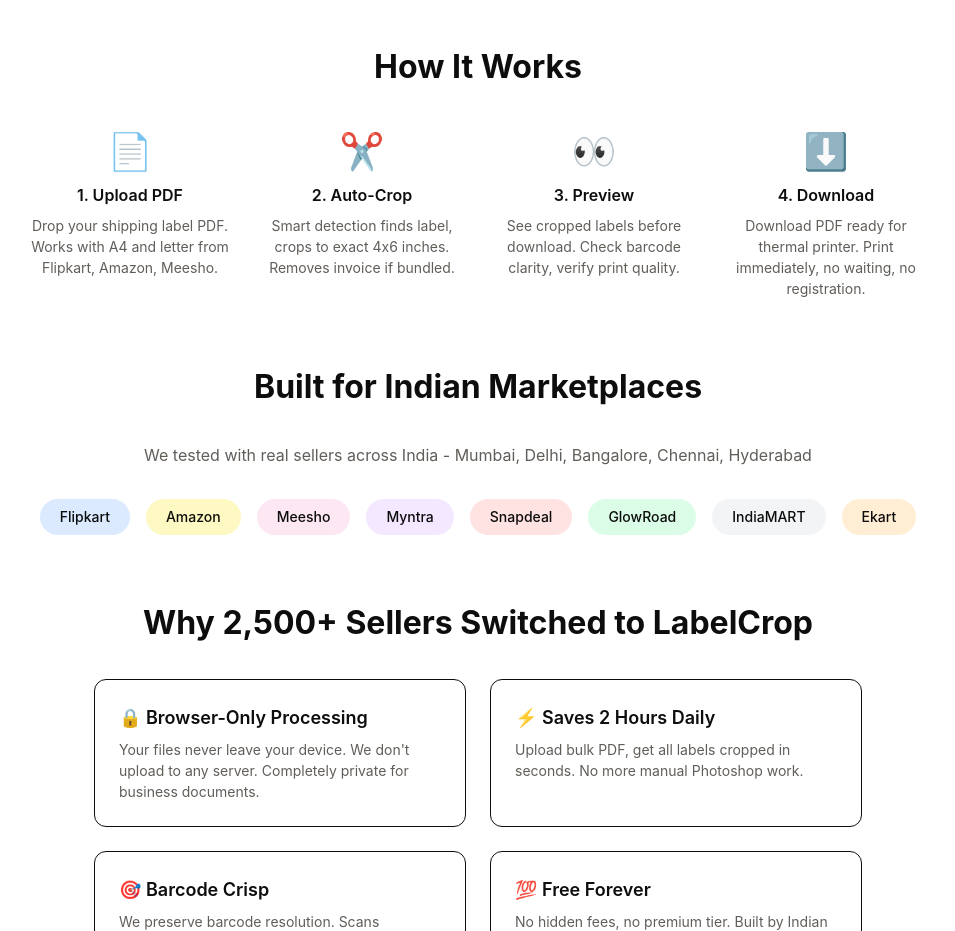
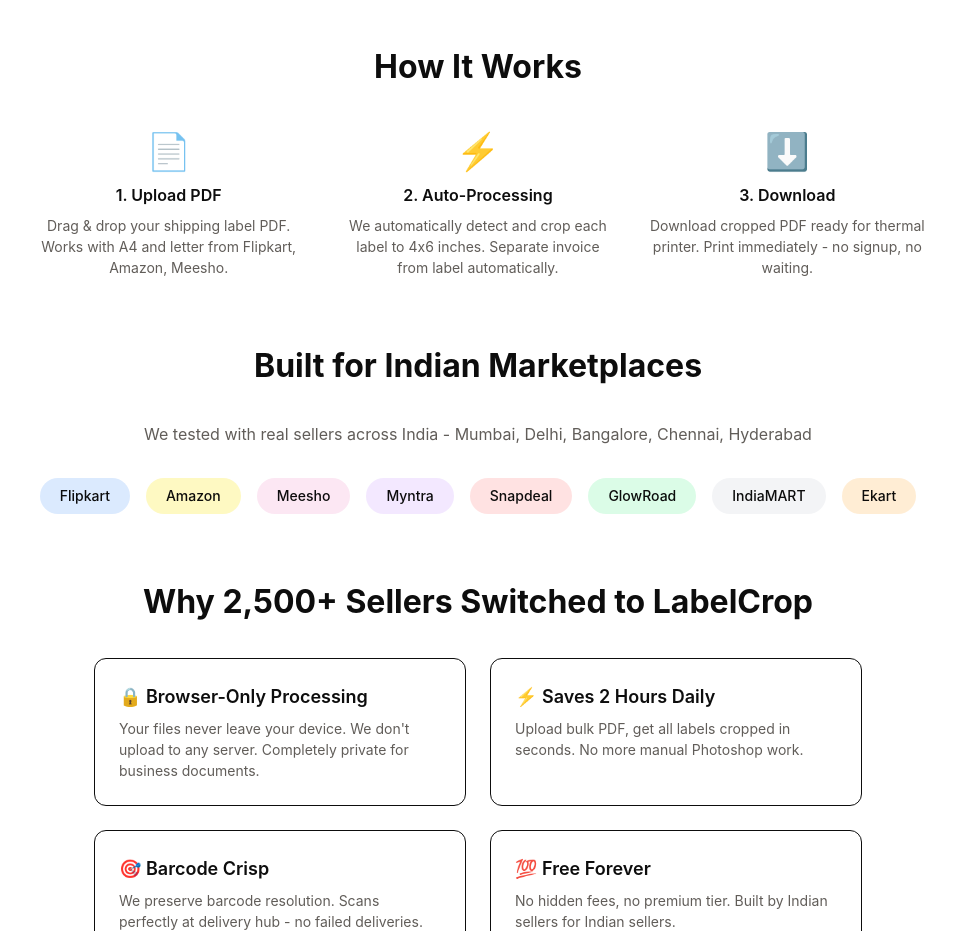
Before and after one commit to shibliezaan/ecrop, a Next.js app: page / in a window 1280 px wide. Shown: the part 1560-2491 px from the top of the page, without its empty margins (162-1117 px from the left). Built offline with nearby package versions, Linux system fonts and the light colour scheme.

Commit message:
Fix: Simplify How It Works to 3 steps (upload, auto-process, download)

```diff
--- a/app/page.tsx
+++ b/app/page.tsx
@@ -99,26 +99,21 @@
 
       <section className="max-w-4xl mx-auto mb-16">
         <h2 className="text-[32px] font-bold text-center mb-10">How It Works</h2>
-        <div className="grid grid-cols-1 md:grid-cols-4 gap-8">
+        <div className="grid grid-cols-1 md:grid-cols-3 gap-8">
           <div className="text-center">
             <div className="text-4xl mb-3">📄</div>
             <h3 className="text-[16px] font-semibold mb-2">1. Upload PDF</h3>
-            <p className="text-[14px] text-warm-gray-500">Drop your shipping label PDF. Works with A4 and letter from Flipkart, Amazon, Meesho.</p>
+            <p className="text-[14px] text-warm-gray-500">Drag & drop your shipping label PDF. Works with A4 and letter from Flipkart, Amazon, Meesho.</p>
           </div>
           <div className="text-center">
-            <div className="text-4xl mb-3">✂️</div>
-            <h3 className="text-[16px] font-semibold mb-2">2. Auto-Crop</h3>
-            <p className="text-[14px] text-warm-gray-500">Smart detection finds label, crops to exact 4x6 inches. Removes invoice if bundled.</p>
-          </div>
-          <div className="text-center">
-            <div className="text-4xl mb-3">👀</div>
-            <h3 className="text-[16px] font-semibold mb-2">3. Preview</h3>
-            <p className="text-[14px] text-warm-gray-500">See cropped labels before download. Check barcode clarity, verify print quality.</p>
+            <div className="text-4xl mb-3">⚡</div>
+            <h3 className="text-[16px] font-semibold mb-2">2. Auto-Processing</h3>
+            <p className="text-[14px] text-warm-gray-500">We automatically detect and crop each label to 4x6 inches. Separate invoice from label automatically.</p>
           </div>
           <div className="text-center">
             <div className="text-4xl mb-3">⬇️</div>
-            <h3 className="text-[16px] font-semibold mb-2">4. Download</h3>
-            <p className="text-[14px] text-warm-gray-500">Download PDF ready for thermal printer. Print immediately, no waiting, no registration.</p>
+            <h3 className="text-[16px] font-semibold mb-2">3. Download</h3>
+            <p className="text-[14px] text-warm-gray-500">Download cropped PDF ready for thermal printer. Print immediately - no signup, no waiting.</p>
           </div>
         </div>
       </section>
```
